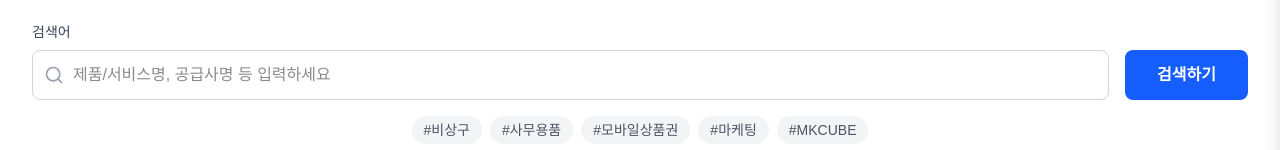
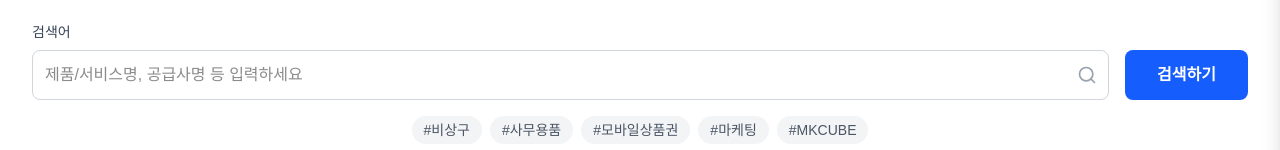
Before and after one commit to byunhyesun/seepn, a Next.js app: page / in a window 1280 px wide. Shown: the part 349-499 px from the top of the page. Built offline with nearby package versions, Linux system fonts and the light colour scheme; no server answers.

Commit message:
feat(home->suppliers search): move search icon to right; route to suppliers with q param on enter/click; suppliers reads q and filters sample data

```diff
--- a/src/app/page.tsx
+++ b/src/app/page.tsx
@@ -3,10 +3,12 @@
 import React from 'react';
 import Link from 'next/link';
 import { Search, Menu, User, Globe, X, Play, Pause, ChevronLeft, ChevronRight } from 'lucide-react';
+import { useRouter } from 'next/navigation';
 import { getL1Categories } from '../utils/categories';
 import { getL1Areas, getL2Areas } from '../utils/areas';
 
 export default function Home() {
+  const router = useRouter();
   const [isMenuOpen, setIsMenuOpen] = React.useState(false);
   const [isLanguageOpen, setIsLanguageOpen] = React.useState(false);
   const [currentLanguage, setCurrentLanguage] = React.useState('ko');
@@ -810,19 +812,42 @@ export default function Home() {
                 </label>
                 <div className="flex gap-4">
                   <div className="relative flex-1">
-                    <div className="absolute inset-y-0 left-0 pl-3 flex items-center pointer-events-none">
-                      <Search className="h-5 w-5 text-gray-400" />
-                    </div>
                     <input
                       type="text"
                       id="main-search"
-                      className="block w-full pl-10 pr-3 py-3 border border-gray-300 rounded-lg focus:ring-2 focus:ring-blue-500 focus:border-blue-500"
+                      className="block w-full pl-3 pr-10 py-3 border border-gray-300 rounded-lg focus:ring-2 focus:ring-blue-500 focus:border-blue-500"
                       placeholder={getText('searchPlaceholder')}
+                      onKeyDown={(e) => {
+                        if (e.key === 'Enter') {
+                          const keyword = (e.currentTarget as HTMLInputElement).value.trim();
+                          const q = encodeURIComponent(keyword);
+                          router.push(`/suppliers${keyword ? `?q=${q}` : ''}`);
+                        }
+                      }}
                     />
+                    <button
+                      type="button"
+                      aria-label="search"
+                      onClick={() => {
+                        const el = document.getElementById('main-search') as HTMLInputElement | null;
+                        const keyword = (el?.value || '').trim();
+                        const q = encodeURIComponent(keyword);
+                        router.push(`/suppliers${keyword ? `?q=${q}` : ''}`);
+                      }}
+                      className="absolute inset-y-0 right-0 pr-3 flex items-center text-gray-400 hover:text-gray-600"
+                    >
+                      <Search className="h-5 w-5" />
+                    </button>
                   </div>
                   <button
                     type="button"
                     className="bg-blue-600 hover:bg-blue-700 text-white font-semibold py-3 px-8 rounded-lg transition-colors duration-200 whitespace-nowrap"
+                    onClick={() => {
+                      const el = document.getElementById('main-search') as HTMLInputElement | null;
+                      const keyword = (el?.value || '').trim();
+                      const q = encodeURIComponent(keyword);
+                      router.push(`/suppliers${keyword ? `?q=${q}` : ''}`);
+                    }}
                   >
                     {getText('searchButton')}
                   </button>
--- a/src/app/suppliers/page.tsx
+++ b/src/app/suppliers/page.tsx
@@ -1,6 +1,7 @@
 'use client';
 
 import React from 'react';
+import { useSearchParams } from 'next/navigation';
 import Header from '../../components/Header';
 import Footer from '../../components/Footer';
 import { getL1Categories, getL2Categories, getL3Categories } from '../../utils/categories';
@@ -30,7 +31,9 @@ export default function SuppliersPage() {
   const [isSearchModalOpen, setIsSearchModalOpen] = React.useState(false);
 
   // 검색어 상태
-  const [searchKeyword, setSearchKeyword] = React.useState('');
+  const searchParams = useSearchParams();
+  const initialQ = searchParams.get('q') || '';
+  const [searchKeyword, setSearchKeyword] = React.useState(initialQ);
 
   // 관심 공급사 상태 (공급사 ID를 Set으로 관리)
   const [favoriteSuppliers, setFavoriteSuppliers] = React.useState<Set<number>>(new Set());
@@ -641,7 +644,19 @@ export default function SuppliersPage() {
                     {/* Gallery View - PC Default, Hidden on Mobile */}
                     {viewMode === 'gallery' && (
                       <div className="hidden md:grid grid-cols-1 lg:grid-cols-2 xl:grid-cols-3 gap-6">
-                        {sampleSuppliers.map((supplier) => (
+                        {sampleSuppliers
+                          .filter((s) => {
+                            const kw = searchKeyword.trim().toLowerCase();
+                            if (!kw) return true;
+                            return (
+                              s.name.toLowerCase().includes(kw) ||
+                              s.description.toLowerCase().includes(kw) ||
+                              s.category.toLowerCase().includes(kw) ||
+                              s.categoryDepth3.toLowerCase().includes(kw) ||
+                              s.tags.some((t) => t.toLowerCase().includes(kw))
+                            );
+                          })
+                          .map((supplier) => (
                           <div key={supplier.id} className="bg-white border border-gray-200 rounded-lg overflow-hidden hover:shadow-lg transition-shadow">
                             {/* Supplier Image */}
                             <div className="h-48 bg-gray-200 flex items-center justify-center">
@@ -724,7 +739,19 @@ export default function SuppliersPage() {
                     {/* List View - PC Optional, Mobile Default */}
                     {(viewMode === 'list' || isMobile) && (
                       <div className="space-y-4">
-                        {sampleSuppliers.map((supplier) => (
+                        {sampleSuppliers
+                          .filter((s) => {
+                            const kw = searchKeyword.trim().toLowerCase();
+                            if (!kw) return true;
+                            return (
+                              s.name.toLowerCase().includes(kw) ||
+                              s.description.toLowerCase().includes(kw) ||
+                              s.category.toLowerCase().includes(kw) ||
+                              s.categoryDepth3.toLowerCase().includes(kw) ||
+                              s.tags.some((t) => t.toLowerCase().includes(kw))
+                            );
+                          })
+                          .map((supplier) => (
                           <div key={supplier.id} className="bg-white border border-gray-200 rounded-lg p-4 hover:shadow-md transition-shadow">
                             <div className="flex items-start gap-4">
                               {/* Company Icon - PC Only */}
```
